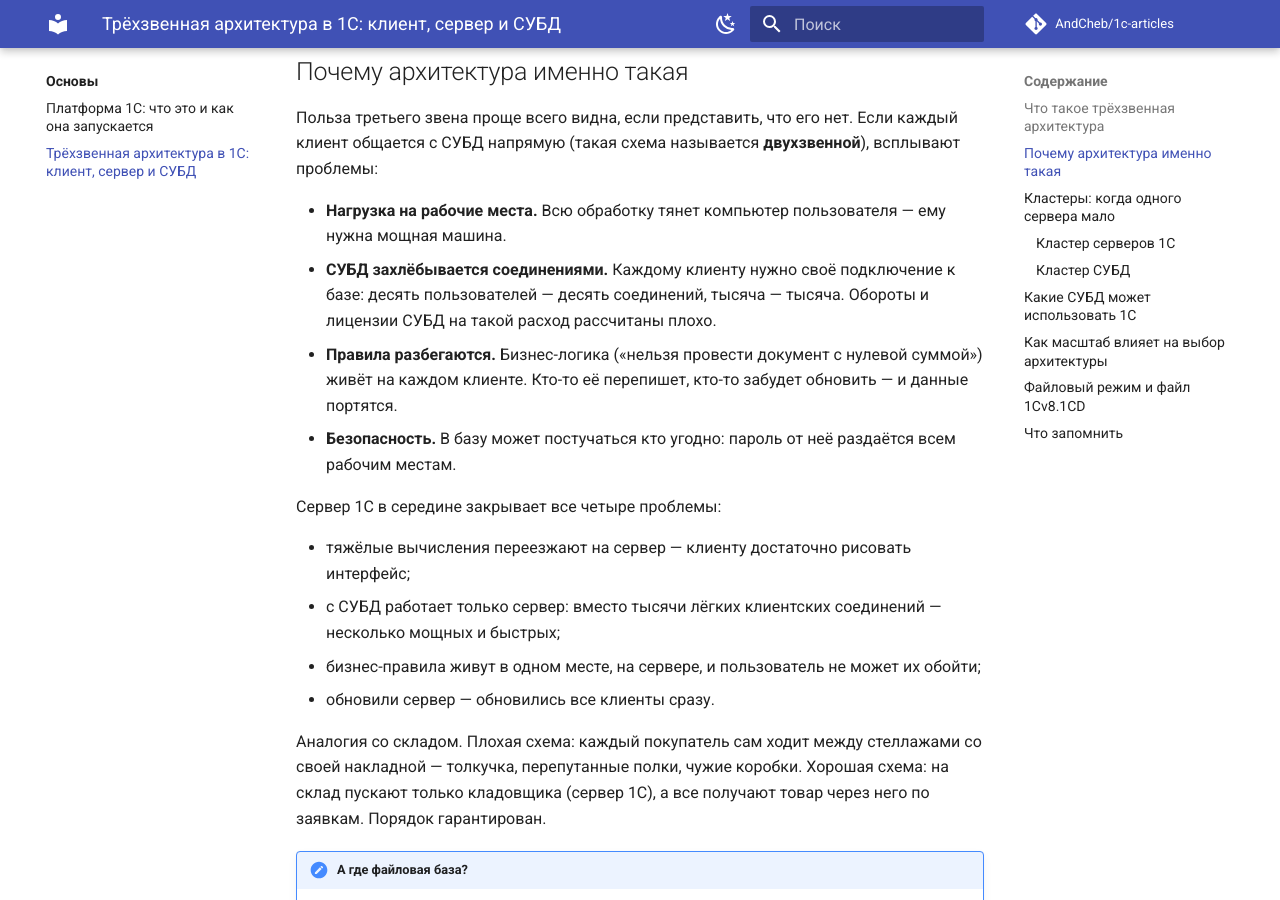
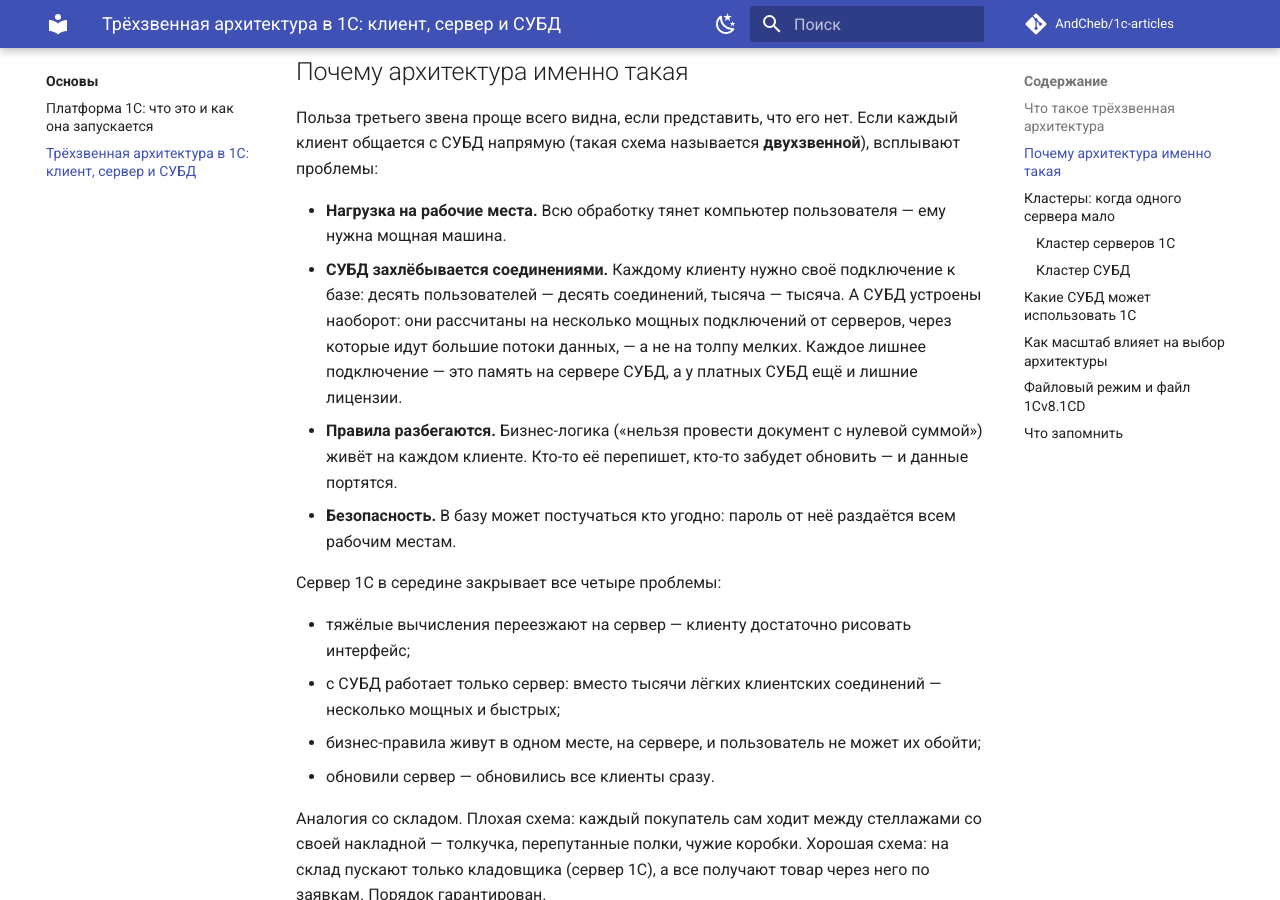
Before and after one commit to AndCheb/1c-articles, an MkDocs documentation site: the page built from docs/basics/three-tier-architecture.md, in a window 1280 px wide and 900 px high, scrolled down 1361 px. Built offline with MkDocs 1.6.1 and Material for MkDocs 9.7.7, drawn with Linux system fonts in a browser that asks for light colours; comment, search, counter and statistics services are not loaded.

Commit message:
Статья о трёхзвенной архитектуре: переформулировано объяснение про соединения и лицензии СУБД
Co-authored-by: Cursor <cursoragent@cursor.com>

```diff
--- a/docs/basics/three-tier-architecture.md
+++ b/docs/basics/three-tier-architecture.md
@@ -42,7 +42,7 @@ tags:
 Польза третьего звена проще всего видна, если представить, что его нет. Если каждый клиент общается с СУБД напрямую (такая схема называется **двухзвенной**), всплывают проблемы:
 
 - **Нагрузка на рабочие места.** Всю обработку тянет компьютер пользователя — ему нужна мощная машина.
-- **СУБД захлёбывается соединениями.** Каждому клиенту нужно своё подключение к базе: десять пользователей — десять соединений, тысяча — тысяча. Обороты и лицензии СУБД на такой расход рассчитаны плохо.
+- **СУБД захлёбывается соединениями.** Каждому клиенту нужно своё подключение к базе: десять пользователей — десять соединений, тысяча — тысяча. А СУБД устроены наоборот: они рассчитаны на несколько мощных подключений от серверов, через которые идут большие потоки данных, — а не на толпу мелких. Каждое лишнее подключение — это память на сервере СУБД, а у платных СУБД ещё и лишние лицензии.
 - **Правила разбегаются.** Бизнес-логика («нельзя провести документ с нулевой суммой») живёт на каждом клиенте. Кто-то её перепишет, кто-то забудет обновить — и данные портятся.
 - **Безопасность.** В базу может постучаться кто угодно: пароль от неё раздаётся всем рабочим местам.
 
```
